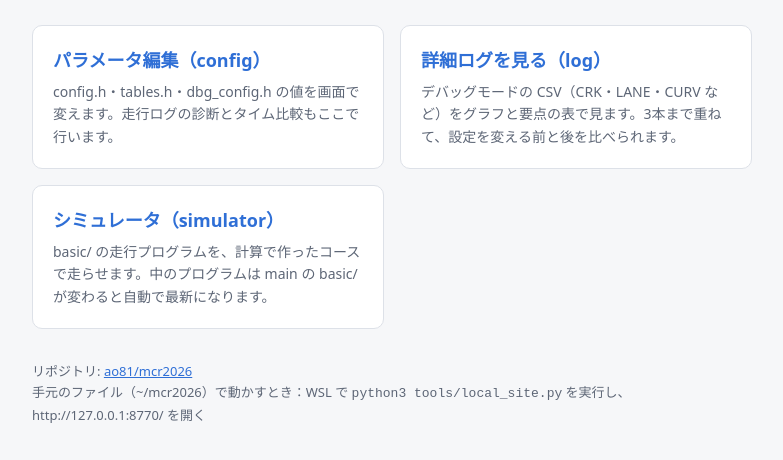
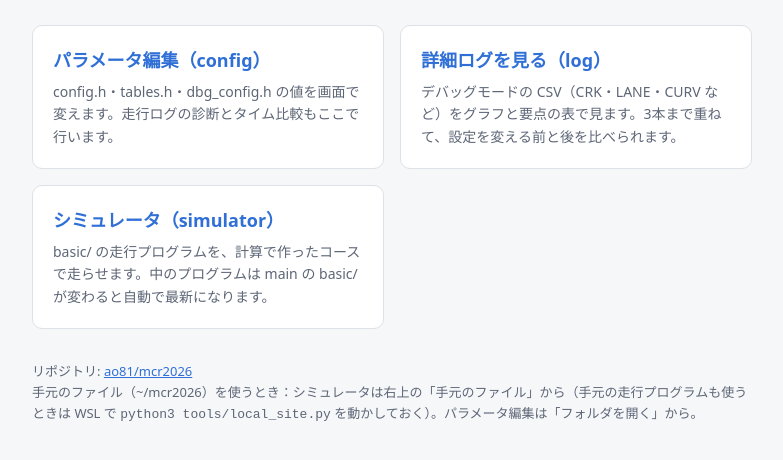
Before and after one commit to ao81/mcr2026, a plain HTML site: page index.html in a window 1280 px wide. Shown: the part 108-568 px from the top of the page, without its empty margins (248-1031 px from the left). Drawn offline with Linux system fonts and the light colour scheme.

Commit message:
選択ページ：GitHub のページで手元のファイルを使う方法を書く

```diff
--- a/index.html
+++ b/index.html
@@ -44,7 +44,7 @@ footer a { color: var(--accent); }
       <p>basic/ の走行プログラムを、計算で作ったコースで走らせます。中のプログラムは main の basic/ が変わると自動で最新になります。</p>
     </a>
   </div>
-  <footer>リポジトリ: <a href="https://github.com/ao81/mcr2026">ao81/mcr2026</a><br>手元のファイル（~/mcr2026）で動かすとき：WSL で <code>python3 tools/local_site.py</code> を実行し、http://127.0.0.1:8770/ を開く</footer>
+  <footer>リポジトリ: <a href="https://github.com/ao81/mcr2026">ao81/mcr2026</a><br>手元のファイル（~/mcr2026）を使うとき：シミュレータは右上の「手元のファイル」から（手元の走行プログラムも使うときは WSL で <code>python3 tools/local_site.py</code> を動かしておく）。パラメータ編集は「フォルダを開く」から。</footer>
 </main>
 </body>
 </html>
```
